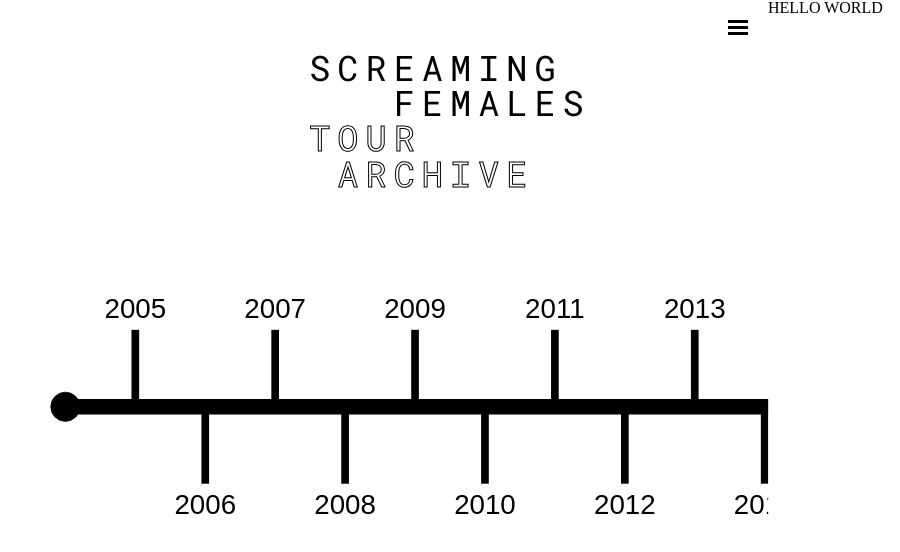
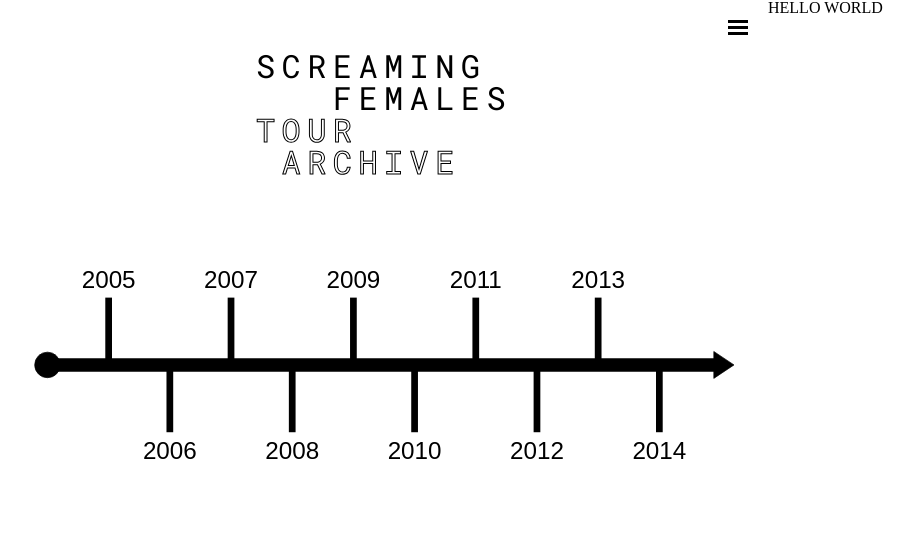
Before and after one commit to JarrettD5309/sf-show-archive, a React (Create React App) app in the folder client/: page / in a window 768 px wide. Shown: the top 552 px of the page, 900 px wide, since content can reach past the window. Built offline with nearby package versions, Linux system fonts and the light colour scheme.

Commit message:
begin breakpoints

```diff
--- a/client/src/components/NavBar/style.css
+++ b/client/src/components/NavBar/style.css
@@ -10,6 +10,8 @@
     height: 50px;
     display: flex;
     justify-content: flex-end;
+    max-width: 1200px;
+    margin: 0 auto;
 }
 
 #hamburger {
--- a/client/src/pages/TimelinePage/index.js
+++ b/client/src/pages/TimelinePage/index.js
@@ -44,7 +44,7 @@
     };
 
     return (
-        <div className='root'>
+        <div className='sub-root'>
             <div className='main-header-div'>
                 <div className='child-header-div'>
                     <h1>Screaming</h1>
--- a/client/src/pages/TimelinePage/style.css
+++ b/client/src/pages/TimelinePage/style.css
@@ -19,7 +19,7 @@
     justify-content: center;
 }
 
-.root {
+.sub-root {
     width: 900px;
     margin: 0 auto;
 }
@@ -52,4 +52,19 @@
 	  -webkit-text-stroke: 1px black;
 	  -webkit-text-fill-color: rgba(255, 255, 255,0);
 	}
-  }
+}
+
+@media (min-width: 768px) and (max-width: 950px) {
+    h1 {
+        font-size: 2em;
+    }
+    .sub-root {
+        width: 720px;
+    }
+    .timeline-div {
+        width: 700px;
+    }
+    .timeline-div.mini {
+        transform: translate(-260px,-105px);
+    }
+}
```
